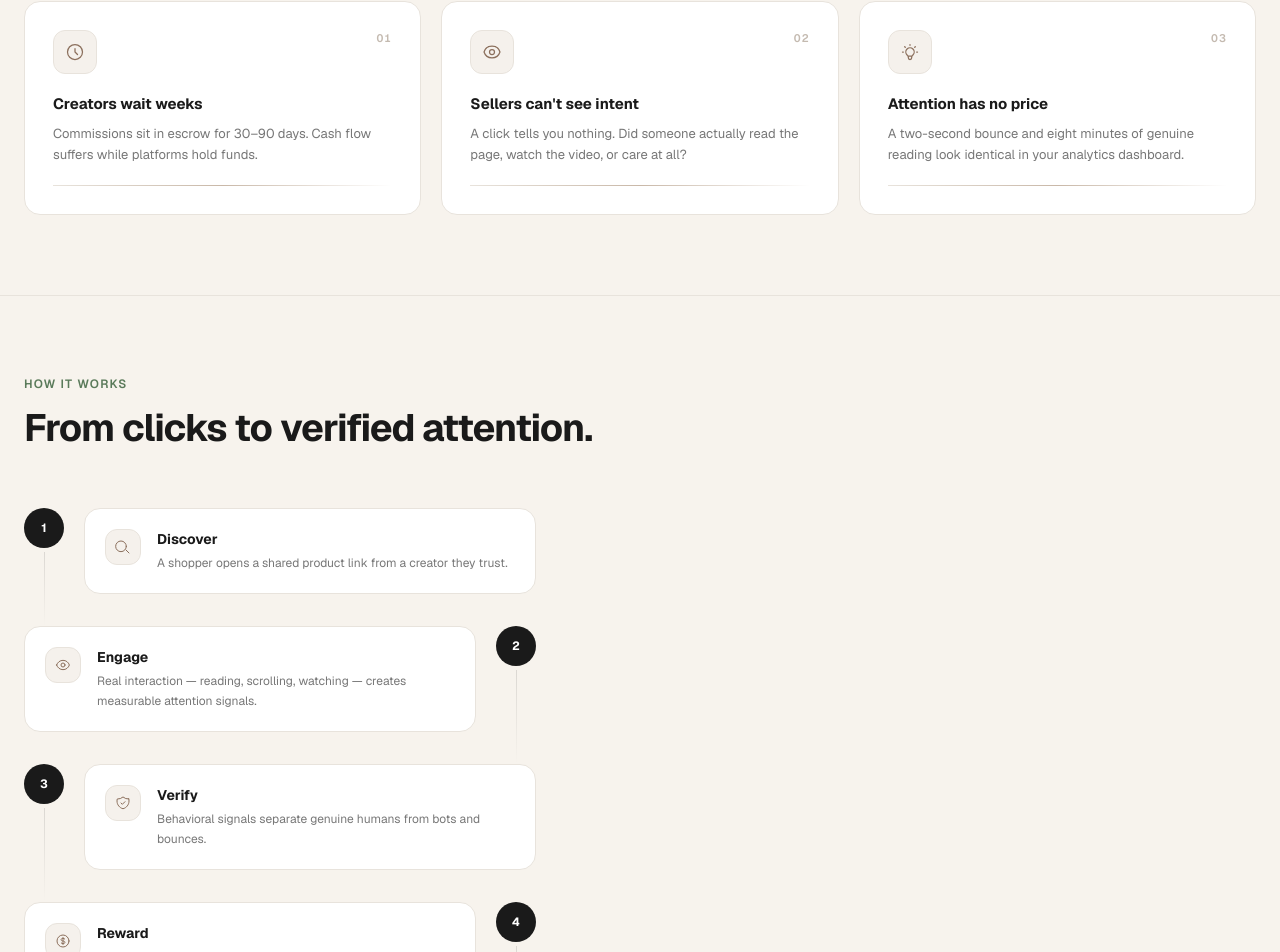
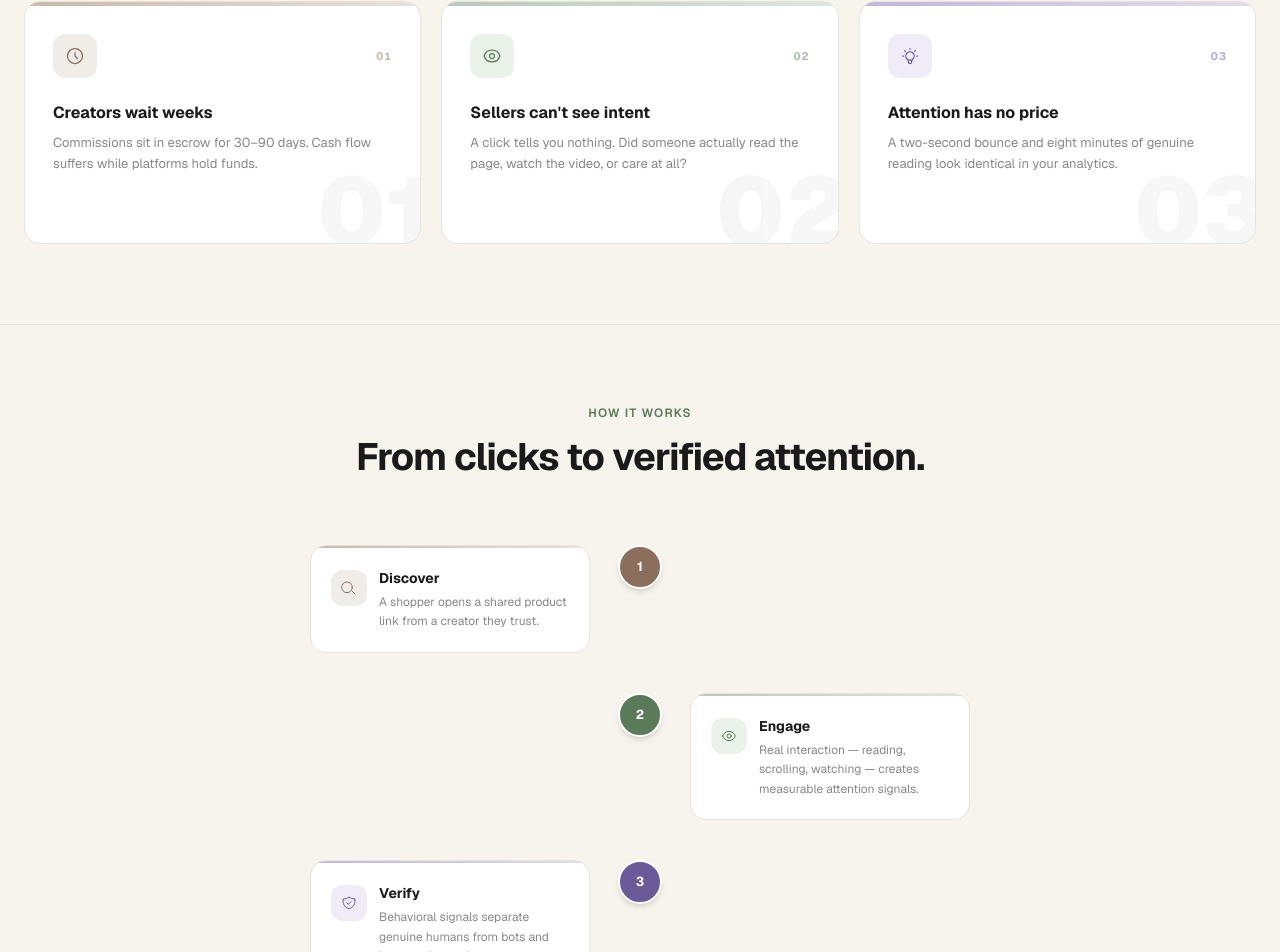
Before and after one commit to dumprahul/kawaipay, a Next.js app: page / in a window 1280 px wide. Shown: the part 1224-2176 px from the top of the page. Built offline with nearby package versions, Linux system fonts and the light colour scheme.

Commit message:
feat: fancier problem cards (watermark, top bar, hover lift) and centered HowItWorks timeline

```diff
--- a/app/landing/HowItWorks.tsx
+++ b/app/landing/HowItWorks.tsx
@@ -11,89 +11,138 @@ const STEPS = [
     title: "Discover",
     body: "A shopper opens a shared product link from a creator they trust.",
     icon: "M21 21l-4.35-4.35M17 11A6 6 0 111 11a6 6 0 0116 0z",
-    spotlight: "rgba(139, 111, 92, 0.25)" as `rgba(${number}, ${number}, ${number}, ${number})`,
+    spotlight: "rgba(139, 111, 92, 0.3)" as `rgba(${number}, ${number}, ${number}, ${number})`,
+    accent: "#8b6f5c",
+    iconBg: "bg-[#f0ece7]",
+    topGradient: "from-[#c9b8a8] to-[#e8e3dc]",
   },
   {
     num: 2,
     title: "Engage",
     body: "Real interaction — reading, scrolling, watching — creates measurable attention signals.",
     icon: "M15 12a3 3 0 11-6 0 3 3 0 016 0zM2.458 12C3.732 7.943 7.523 5 12 5c4.477 0 8.268 2.943 9.542 7-1.274 4.057-5.065 7-9.542 7-4.477 0-8.268-2.943-9.542-7z",
-    spotlight: "rgba(90, 122, 90, 0.25)" as `rgba(${number}, ${number}, ${number}, ${number})`,
+    spotlight: "rgba(90, 122, 90, 0.3)" as `rgba(${number}, ${number}, ${number}, ${number})`,
+    accent: "#5a7a5a",
+    iconBg: "bg-[#eaf2ea]",
+    topGradient: "from-[#b8c9b8] to-[#dce8dc]",
   },
   {
     num: 3,
     title: "Verify",
-    body: "Behavioral signals separate genuine humans from bots and bounces.",
+    body: "Behavioral signals separate genuine humans from bots and bounces instantly.",
     icon: "M9 12l2 2 4-4m5.618-4.016A11.955 11.955 0 0112 2.944a11.955 11.955 0 01-8.618 3.04A12.02 12.02 0 003 9c0 5.591 3.824 10.29 9 11.622 5.176-1.332 9-6.03 9-11.622 0-1.042-.133-2.052-.382-3.016z",
-    spotlight: "rgba(90, 90, 139, 0.25)" as `rgba(${number}, ${number}, ${number}, ${number})`,
+    spotlight: "rgba(90, 90, 150, 0.3)" as `rgba(${number}, ${number}, ${number}, ${number})`,
+    accent: "#6a5a9a",
+    iconBg: "bg-[#efecf7]",
+    topGradient: "from-[#c0b8d8] to-[#e0dce8]",
   },
   {
     num: 4,
     title: "Reward",
     body: "Every 5s of verified attention triggers a micro-reward drawn from the product's escrow.",
     icon: "M12 8c-1.657 0-3 .895-3 2s1.343 2 3 2 3 .895 3 2-1.343 2-3 2m0-8c1.11 0 2.08.402 2.599 1M12 8V7m0 1v8m0 0v1m0-1c-1.11 0-2.08-.402-2.599-1M21 12a9 9 0 11-18 0 9 9 0 0118 0z",
-    spotlight: "rgba(139, 111, 92, 0.25)" as `rgba(${number}, ${number}, ${number}, ${number})`,
+    spotlight: "rgba(139, 111, 92, 0.3)" as `rgba(${number}, ${number}, ${number}, ${number})`,
+    accent: "#8b6f5c",
+    iconBg: "bg-[#f0ece7]",
+    topGradient: "from-[#c9b8a8] to-[#e8e3dc]",
   },
   {
     num: 5,
     title: "Settle",
-    body: "Rewards land in your wallet on Sui instantly — no wait, no platform cut, no intermediary.",
+    body: "Rewards land in your wallet on Sui instantly — no wait, no platform cut.",
     icon: "M13 10V3L4 14h7v7l9-11h-7z",
-    spotlight: "rgba(90, 122, 90, 0.25)" as `rgba(${number}, ${number}, ${number}, ${number})`,
+    spotlight: "rgba(90, 122, 90, 0.3)" as `rgba(${number}, ${number}, ${number}, ${number})`,
+    accent: "#5a7a5a",
+    iconBg: "bg-[#eaf2ea]",
+    topGradient: "from-[#b8c9b8] to-[#dce8dc]",
   },
 ];
 
 function StepCard({ step, index }: { step: typeof STEPS[0]; index: number }) {
   const ref = useRef(null);
-  const inView = useInView(ref, { once: true, margin: "-50px" });
+  const inView = useInView(ref, { once: true, margin: "-40px" });
+  const isLeft = index % 2 === 0;
 
   return (
+    <div ref={ref} className="relative grid grid-cols-[1fr_60px_1fr] items-start">
+
+      {/* Left side — only rendered for even steps */}
+      <div className={`pr-5 pb-10 flex ${isLeft ? "justify-end" : ""}`}>
+        {isLeft && (
           <motion.div
-      ref={ref}
-      initial={{ opacity: 0, x: index % 2 === 0 ? -40 : 40 }}
+            initial={{ opacity: 0, x: 30 }}
             animate={inView ? { opacity: 1, x: 0 } : {}}
-      transition={{ duration: 0.6, delay: 0.05, ease: [0.22, 1, 0.36, 1] }}
-      className={`flex gap-5 ${index % 2 === 0 ? "md:flex-row" : "md:flex-row-reverse"}`}
+            transition={{ duration: 0.6, delay: 0.1, ease: [0.22, 1, 0.36, 1] }}
+            className="w-full max-w-[280px]"
           >
-      {/* Step number col */}
+            <StepCardInner step={step} />
+          </motion.div>
+        )}
+      </div>
+
+      {/* Centre spine */}
       <div className="flex flex-col items-center">
         <motion.div
           initial={{ scale: 0 }}
           animate={inView ? { scale: 1 } : {}}
-          transition={{ duration: 0.35, type: "spring", stiffness: 280, delay: 0.1 }}
-          className="w-10 h-10 rounded-full bg-[#1a1a1a] text-white flex items-center justify-center text-[12px] font-bold shrink-0 z-10"
+          transition={{ duration: 0.35, type: "spring", stiffness: 300, delay: 0.05 }}
+          className="w-11 h-11 rounded-full border-2 border-white shadow-md flex items-center justify-center text-[13px] font-bold text-white z-10 shrink-0"
+          style={{ background: step.accent }}
         >
           {step.num}
         </motion.div>
+
         {index < STEPS.length - 1 && (
           <motion.div
             initial={{ scaleY: 0 }}
             animate={inView ? { scaleY: 1 } : {}}
-            transition={{ duration: 0.5, delay: 0.25, ease: "easeOut" }}
+            transition={{ duration: 0.55, delay: 0.3, ease: "easeOut" }}
             style={{ originY: 0 }}
-            className="w-px flex-1 min-h-[48px] bg-gradient-to-b from-[#1a1a1a20] to-transparent mt-1"
-          />
+            className="w-px flex-1 min-h-[56px] mt-1"
+          >
+            <div className="w-full h-full bg-gradient-to-b from-[#1a1a1a22] to-transparent" />
+          </motion.div>
         )}
       </div>
 
-      {/* Card */}
-      <div className="flex-1 pb-8">
+      {/* Right side — only rendered for odd steps */}
+      <div className={`pl-5 pb-10 flex`}>
+        {!isLeft && (
+          <motion.div
+            initial={{ opacity: 0, x: -30 }}
+            animate={inView ? { opacity: 1, x: 0 } : {}}
+            transition={{ duration: 0.6, delay: 0.1, ease: [0.22, 1, 0.36, 1] }}
+            className="w-full max-w-[280px]"
+          >
+            <StepCardInner step={step} />
+          </motion.div>
+        )}
+      </div>
+    </div>
+  );
+}
+
+function StepCardInner({ step }: { step: typeof STEPS[0] }) {
+  return (
     <SpotlightCard
       spotlightColor={step.spotlight}
-          className="rounded-2xl border border-[#E8E3DC] bg-white p-5 flex gap-4"
+      className="group rounded-2xl bg-white border border-[#E8E3DC] overflow-hidden
+                 hover:-translate-y-1 hover:shadow-[0_12px_36px_-8px_rgba(0,0,0,0.10)] transition-all duration-300"
     >
-          <div className="w-9 h-9 rounded-xl bg-[#F5F1EC] border border-[#E8E3DC] flex items-center justify-center shrink-0">
-            <svg className="w-4 h-4 text-[#8b6f5c]" fill="none" stroke="currentColor" viewBox="0 0 24 24">
+      {/* Coloured top bar */}
+      <div className={`h-0.5 w-full bg-gradient-to-r ${step.topGradient}`} />
+      <div className="p-5 flex gap-3 items-start">
+        <div className={`w-9 h-9 rounded-xl ${step.iconBg} flex items-center justify-center shrink-0 mt-0.5`}>
+          <svg className="w-4 h-4" fill="none" stroke={step.accent} viewBox="0 0 24 24">
             <path strokeLinecap="round" strokeLinejoin="round" strokeWidth={1.5} d={step.icon} />
           </svg>
         </div>
         <div>
           <p className="text-[14px] font-bold text-[#1a1a1a] mb-1">{step.title}</p>
-            <p className="text-[12px] text-[#777] leading-relaxed">{step.body}</p>
+          <p className="text-[12px] text-[#888] leading-relaxed">{step.body}</p>
+        </div>
       </div>
     </SpotlightCard>
-      </div>
-    </motion.div>
   );
 }
 
@@ -103,7 +152,7 @@ export default function HowItWorks() {
 
   return (
     <section id="how-it-works" className="max-w-7xl mx-auto px-6 py-20 border-t border-[#E8E3DC]">
-      <div ref={headRef} className="mb-14">
+      <div ref={headRef} className="mb-16 text-center">
         <motion.p
           initial={{ opacity: 0, y: 16 }}
           animate={inView ? { opacity: 1, y: 0 } : {}}
@@ -112,21 +161,61 @@ export default function HowItWorks() {
         >
           How it works
         </motion.p>
+        <div className="flex justify-center">
           <BlurText
             text="From clicks to verified attention."
-          className="text-[38px] font-bold text-[#1a1a1a] tracking-tight leading-tight"
+            className="text-[38px] font-bold text-[#1a1a1a] tracking-tight leading-tight justify-center"
             animateBy="words"
             direction="bottom"
             delay={90}
             stepDuration={0.3}
           />
         </div>
+      </div>
 
-      <div className="max-w-lg mx-auto md:mx-0">
+      {/* Desktop zigzag timeline — centred */}
+      <div className="hidden md:block max-w-3xl mx-auto">
         {STEPS.map((step, i) => (
           <StepCard key={step.title} step={step} index={i} />
+        ))}
+      </div>
+
+      {/* Mobile — vertical stack */}
+      <div className="flex flex-col gap-4 md:hidden">
+        {STEPS.map((step, i) => (
+          <MobileStep key={step.title} step={step} index={i} />
         ))}
       </div>
     </section>
   );
 }
+
+function MobileStep({ step, index }: { step: typeof STEPS[0]; index: number }) {
+  const ref = useRef(null);
+  const inView = useInView(ref, { once: true });
+  return (
+    <motion.div
+      ref={ref}
+      initial={{ opacity: 0, y: 24 }}
+      animate={inView ? { opacity: 1, y: 0 } : {}}
+      transition={{ duration: 0.5, delay: index * 0.08 }}
+    >
+      <SpotlightCard
+        spotlightColor={step.spotlight}
+        className="rounded-2xl bg-white border border-[#E8E3DC] overflow-hidden"
+      >
+        <div className={`h-0.5 w-full bg-gradient-to-r ${step.topGradient}`} />
+        <div className="p-4 flex gap-3 items-start">
+          <div className="w-8 h-8 rounded-full flex items-center justify-center text-[12px] font-bold text-white shrink-0"
+            style={{ background: step.accent }}>
+            {step.num}
+          </div>
+          <div>
+            <p className="text-[13px] font-bold text-[#1a1a1a] mb-0.5">{step.title}</p>
+            <p className="text-[12px] text-[#888] leading-relaxed">{step.body}</p>
+          </div>
+        </div>
+      </SpotlightCard>
+    </motion.div>
+  );
+}
--- a/app/landing/ProblemSection.tsx
+++ b/app/landing/ProblemSection.tsx
@@ -11,21 +11,30 @@ const PROBLEMS = [
     title: "Creators wait weeks",
     body: "Commissions sit in escrow for 30–90 days. Cash flow suffers while platforms hold funds.",
     icon: "M12 8v4l3 3m6-3a9 9 0 11-18 0 9 9 0 0118 0z",
-    spotlight: "rgba(139, 111, 92, 0.3)" as `rgba(${number}, ${number}, ${number}, ${number})`,
+    spotlight: "rgba(139, 111, 92, 0.35)" as `rgba(${number}, ${number}, ${number}, ${number})`,
+    topGradient: "from-[#c9b8a8] to-[#e8e3dc]",
+    iconBg: "bg-[#f0ece7]",
+    iconColor: "text-[#8b6f5c]",
   },
   {
     num: "02",
     title: "Sellers can't see intent",
     body: "A click tells you nothing. Did someone actually read the page, watch the video, or care at all?",
     icon: "M15 12a3 3 0 11-6 0 3 3 0 016 0zM2.458 12C3.732 7.943 7.523 5 12 5c4.478 0 8.268 2.943 9.542 7-1.274 4.057-5.065 7-9.542 7-4.477 0-8.268-2.943-9.542-7z",
-    spotlight: "rgba(90, 122, 90, 0.3)" as `rgba(${number}, ${number}, ${number}, ${number})`,
+    spotlight: "rgba(90, 122, 90, 0.35)" as `rgba(${number}, ${number}, ${number}, ${number})`,
+    topGradient: "from-[#b8c9b8] to-[#dce8dc]",
+    iconBg: "bg-[#eaf2ea]",
+    iconColor: "text-[#5a7a5a]",
   },
   {
     num: "03",
     title: "Attention has no price",
-    body: "A two-second bounce and eight minutes of genuine reading look identical in your analytics dashboard.",
+    body: "A two-second bounce and eight minutes of genuine reading look identical in your analytics.",
     icon: "M9.663 17h4.673M12 3v1m6.364 1.636l-.707.707M21 12h-1M4 12H3m3.343-5.657l-.707-.707m2.828 9.9a5 5 0 117.072 0l-.548.547A3.374 3.374 0 0014 18.469V19a2 2 0 11-4 0v-.531c0-.895-.356-1.754-.988-2.386l-.548-.547z",
-    spotlight: "rgba(90, 90, 139, 0.3)" as `rgba(${number}, ${number}, ${number}, ${number})`,
+    spotlight: "rgba(100, 90, 139, 0.35)" as `rgba(${number}, ${number}, ${number}, ${number})`,
+    topGradient: "from-[#c0b8d8] to-[#e0dce8]",
+    iconBg: "bg-[#efecf7]",
+    iconColor: "text-[#6a5a9a]",
   },
 ];
 
@@ -36,30 +45,49 @@ function ProblemCard({ p, index }: { p: typeof PROBLEMS[0]; index: number }) {
   return (
     <motion.div
       ref={ref}
-      initial={{ opacity: 0, y: 48 }}
+      initial={{ opacity: 0, y: 52 }}
       animate={inView ? { opacity: 1, y: 0 } : {}}
-      transition={{ duration: 0.65, delay: index * 0.14, ease: [0.22, 1, 0.36, 1] }}
+      transition={{ duration: 0.7, delay: index * 0.15, ease: [0.22, 1, 0.36, 1] }}
+      className="h-full"
     >
       <SpotlightCard
         spotlightColor={p.spotlight}
-        className="h-full rounded-2xl border border-[#E8E3DC] bg-white p-7 flex flex-col gap-5"
+        className="group h-full rounded-2xl bg-white border border-[#E8E3DC] overflow-hidden flex flex-col
+                   hover:-translate-y-1 hover:shadow-[0_12px_40px_-8px_rgba(0,0,0,0.10)] transition-all duration-300"
       >
-        <div className="flex items-start justify-between">
-          <div className="w-11 h-11 rounded-xl bg-[#F5F1EC] border border-[#E8E3DC] flex items-center justify-center">
-            <svg className="w-5 h-5 text-[#8b6f5c]" fill="none" stroke="currentColor" viewBox="0 0 24 24">
-              <path strokeLinecap="round" strokeLinejoin="round" strokeWidth={1.5} d={p.icon} />
+        {/* Coloured top bar */}
+        <div className={`h-1 w-full bg-gradient-to-r ${p.topGradient}`} />
+
+        <div className="p-7 flex flex-col gap-6 flex-1 relative overflow-hidden">
+          {/* Watermark number */}
+          <span className="absolute -right-3 -bottom-4 text-[96px] font-black text-[#1a1a1a] opacity-[0.035] select-none leading-none pointer-events-none">
+            {p.num}
+          </span>
+
+          {/* Icon + number row */}
+          <div className="flex items-center justify-between">
+            <div className={`w-11 h-11 rounded-xl ${p.iconBg} flex items-center justify-center`}>
+              <svg className={`w-5 h-5 ${p.iconColor}`} fill="none" stroke="currentColor" viewBox="0 0 24 24">
+                <path strokeLinecap="round" strokeLinejoin="round" strokeWidth={1.5} d={p.icon} />
+              </svg>
+            </div>
+            <span className={`text-[11px] font-bold tracking-widest tabular-nums ${p.iconColor} opacity-50`}>{p.num}</span>
+          </div>
+
+          {/* Text */}
+          <div className="space-y-2 flex-1 relative z-10">
+            <p className="text-[16px] font-bold text-[#1a1a1a] leading-snug">{p.title}</p>
+            <p className="text-[13px] text-[#888] leading-relaxed">{p.body}</p>
+          </div>
+
+          {/* Arrow hint on hover */}
+          <div className="flex items-center gap-1.5 opacity-0 group-hover:opacity-100 transition-opacity duration-300 relative z-10">
+            <span className={`text-[11px] font-semibold ${p.iconColor}`}>See how we solve this</span>
+            <svg className={`w-3 h-3 ${p.iconColor}`} fill="none" stroke="currentColor" viewBox="0 0 24 24">
+              <path strokeLinecap="round" strokeLinejoin="round" strokeWidth={2} d="M17 8l4 4m0 0l-4 4m4-4H3" />
             </svg>
           </div>
-          <span className="text-[11px] font-semibold text-[#C4BAB0] tracking-widest tabular-nums">{p.num}</span>
         </div>
-
-        <div className="space-y-2 flex-1">
-          <p className="text-[15px] font-bold text-[#1a1a1a] leading-snug">{p.title}</p>
-          <p className="text-[13px] text-[#777] leading-relaxed">{p.body}</p>
-        </div>
-
-        {/* Subtle bottom rule */}
-        <div className="h-px bg-gradient-to-r from-[#E8E3DC] via-[#c9b8a8] to-transparent" />
       </SpotlightCard>
     </motion.div>
   );
@@ -80,7 +108,6 @@ export default function ProblemSection() {
         >
           The problem
         </motion.p>
-
         <BlurText
           text="Affiliate marketing still pays for the click."
           className="text-[38px] font-bold text-[#1a1a1a] tracking-tight leading-tight"
```
Lines whose indentation alone changed are shown as unchanged.
